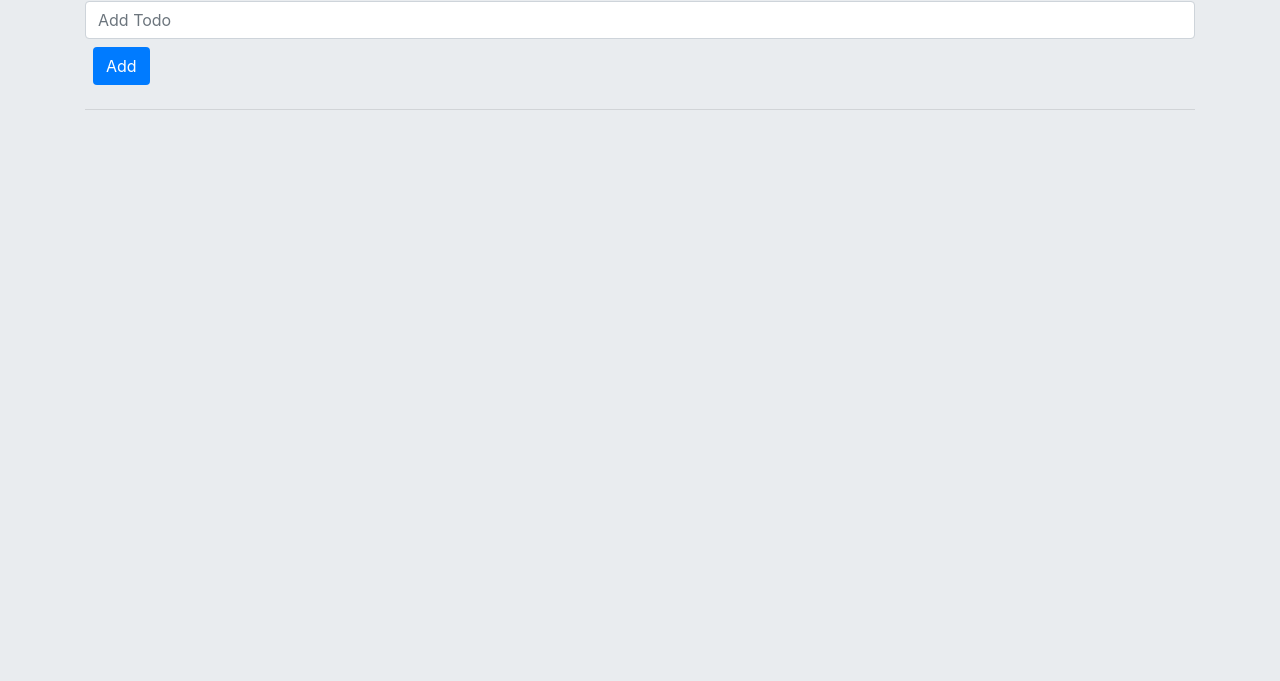
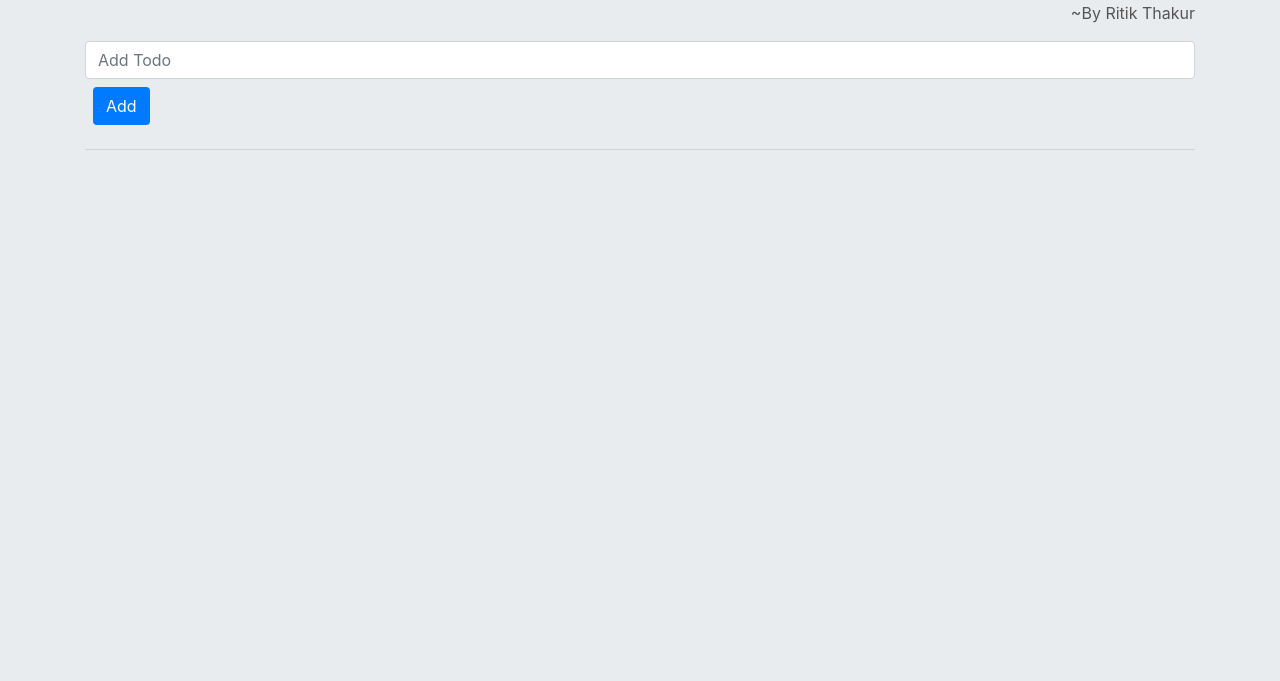
Before and after one commit to Ritik008/Todo-App, a plain HTML site: page index.html in a window 1280 px wide. Shown: the part 119-800 px from the top of the page. Drawn offline with nearby package versions, Linux system fonts and the light colour scheme.

Commit message:
add name

```diff
--- a/index.html
+++ b/index.html
@@ -18,6 +18,7 @@
 	<body class="jumbotron">
 		<div class="container">
 			<h1>ToDo List</h1>
+			<p style="float: right; color:#555">~By Ritik Thakur</p>
 			<input
 				class="form-control"
 				type="text"
```
